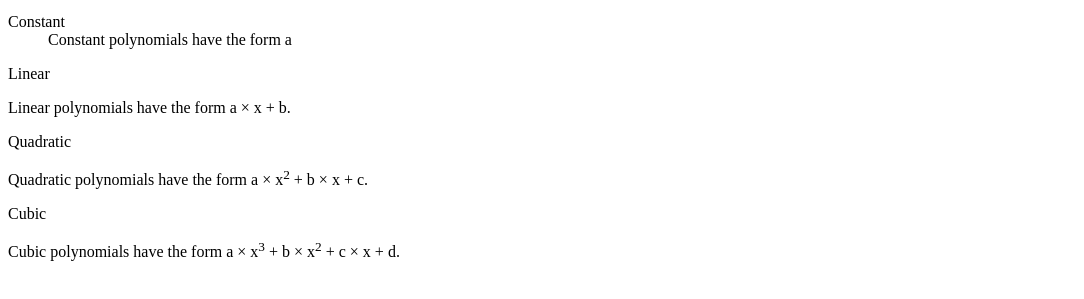
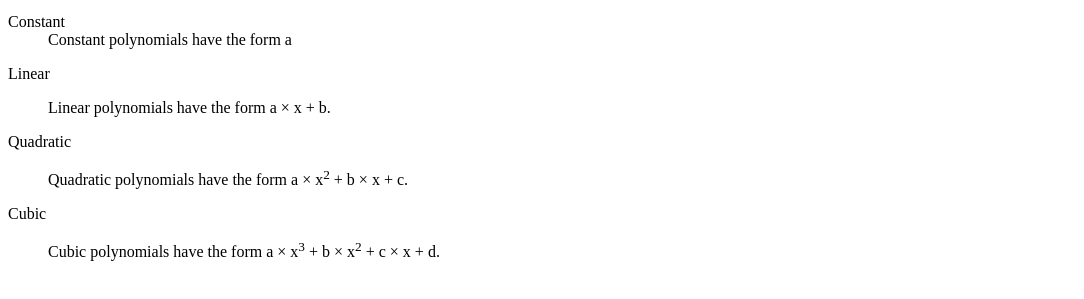
Before and after one commit to SarkNik/cs318, a plain HTML site: page lab03/polynomials.html in a window 1280 px wide. Shown: the part 101-400 px from the top of the page, without its empty margins (0-1084 px from the left). Drawn offline with Linux system fonts and the light colour scheme.

Commit message:
lab 3 correction

```diff
--- a/lab03/polynomials.html
+++ b/lab03/polynomials.html
@@ -15,13 +15,13 @@
     <dd>Constant polynomials have the form a</dd>
 
     <dl>Linear</dl>
-    <dt>Linear polynomials have the form a &times; x &plus; b.</dt>
+    <dd>Linear polynomials have the form a &times; x &plus; b.</dd>
 
     <dl>Quadratic</dl>
-    <dt>Quadratic polynomials have the form a &times; x<sup>2</sup> &plus; b &times; x &plus; c.</dt>
+    <dd>Quadratic polynomials have the form a &times; x<sup>2</sup> &plus; b &times; x &plus; c.</dd>
 
     <dl>Cubic</dl>
-    <dt>Cubic polynomials have the form a &times; x<sup>3</sup> &plus; b &times; x<sup>2</sup> &plus; c &times; x &plus; d.</dt>
+    <dd>Cubic polynomials have the form a &times; x<sup>3</sup> &plus; b &times; x<sup>2</sup> &plus; c &times; x &plus; d.</dd>
     </dl>
 </body>
 
```
